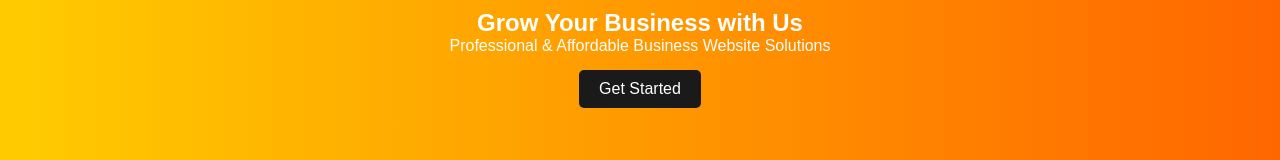
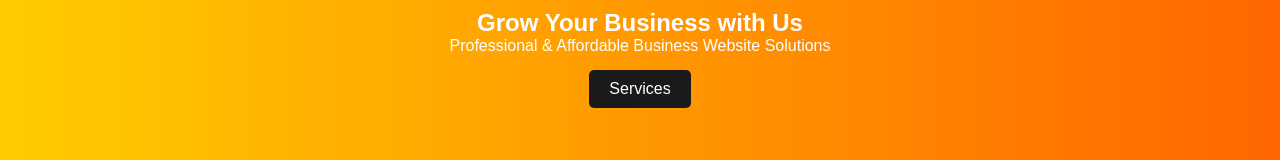
Before and after one commit to SinghGolu36/Buisness-website, a plain HTML site: page index.html in a window 1280 px wide. Shown: the part 134-294 px from the top of the page. Drawn offline with Linux system fonts and the light colour scheme.

Commit message:
index.html

```diff
--- a/index.html
+++ b/index.html
@@ -23,7 +23,7 @@
     <section class="hero">
         <h1>Grow Your Business with Us</h1>
         <p>Professional & Affordable Business Website Solutions</p>
-        <a href="services.html" class="btn">Get Started</a>
+        <a href="services.html" class="btn">Services</a>
     </section>
 
     <footer>
```
